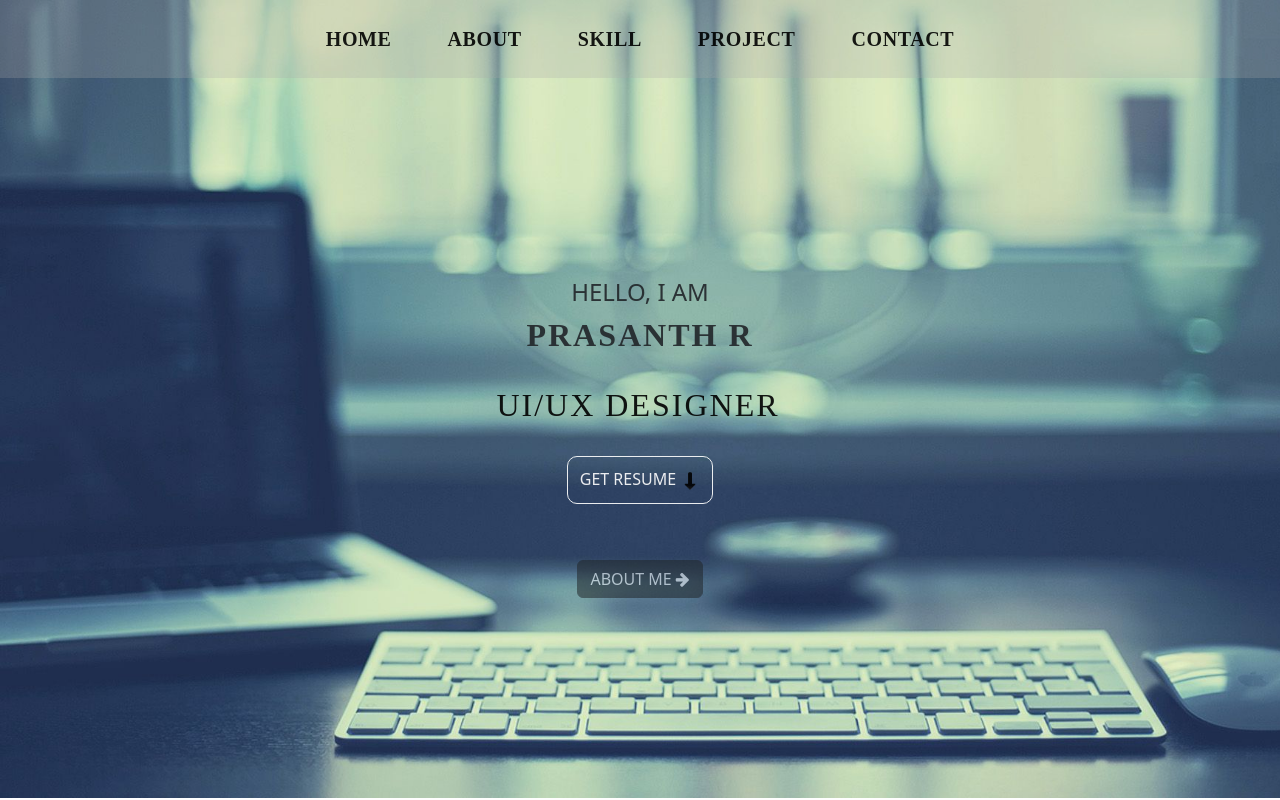
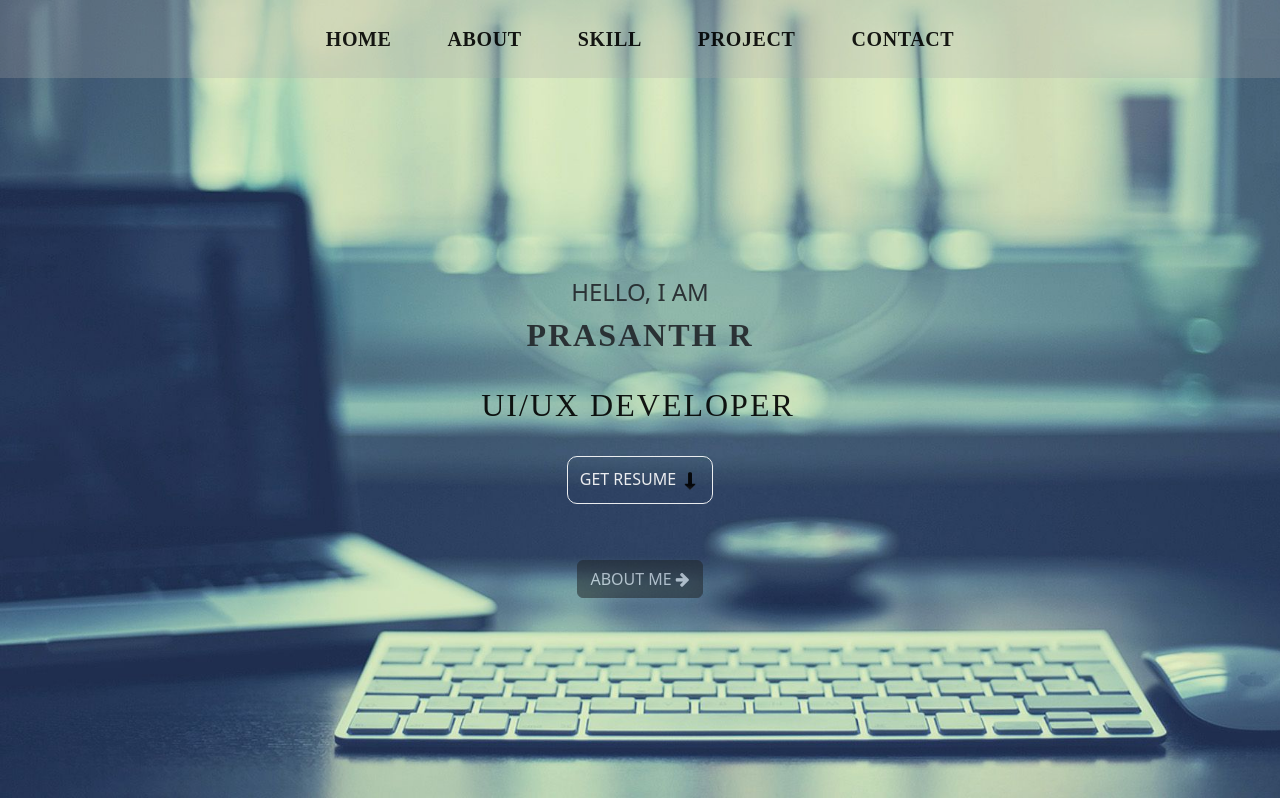
Before and after one commit to prasanth-ravichandran/My-Portfolio-Site, a React (Create React App) app: page / in a window 1280 px wide. Built offline with nearby package versions, Linux system fonts and the light colour scheme.

Commit message:
Update Content.js

```diff
--- a/src/Components/Content.js
+++ b/src/Components/Content.js
@@ -107,7 +107,7 @@ function Content() {
               </h2>
               <div className="typewriter mt-4">
                 <h1 style={{ letterSpacing: "2px ", fontFamily: "initial" }}>
-                  UI/UX DESIGNER
+                  UI/UX DEVELOPER
                 </h1>
               </div>
               <a
```
